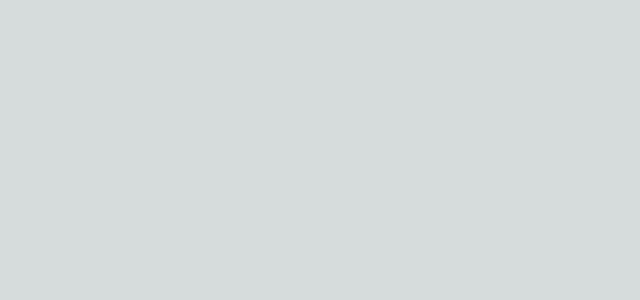
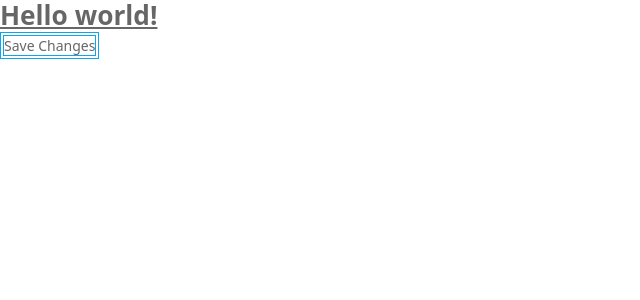
Before and after one commit to sanguu516/PAPE-HELTH, a Next.js app: page / in a window 1280 px wide. Shown: the top 300 px of the page, without its empty margins (0-640 px from the left). Built offline with nearby package versions, Linux system fonts and the light colour scheme.

Commit message:
tailwindcss추가

```diff
--- a/package.json
+++ b/package.json
@@ -20,5 +20,10 @@
     "react-query": "^3.39.3",
     "typescript": "5.0.3",
     "zustand": "^4.3.7"
+  },
+  "devDependencies": {
+    "autoprefixer": "^10.4.14",
+    "postcss": "^8.4.21",
+    "tailwindcss": "^3.3.1"
   }
 }
--- /dev/null
+++ b/postcss.config.js
@@ -0,0 +1,6 @@
+module.exports = {
+  plugins: {
+    tailwindcss: {},
+    autoprefixer: {},
+  },
+}
--- a/src/pages/index.tsx
+++ b/src/pages/index.tsx
@@ -6,5 +6,12 @@ import styles from "@/styles/Home.module.css";
 const inter = Inter({ subsets: ["latin"] });
 
 export default function Home() {
-  return <></>;
+  return (
+    <>
+      <h1 className="text-3xl font-bold underline">Hello world!</h1>
+      <button className="border-double border-4 border-sky-500">
+        Save Changes
+      </button>
+    </>
+  );
 }
--- a/src/styles/globals.css
+++ b/src/styles/globals.css
@@ -1,107 +1,136 @@
-:root {
-  --max-width: 1100px;
-  --border-radius: 12px;
-  --font-mono: ui-monospace, Menlo, Monaco, 'Cascadia Mono', 'Segoe UI Mono',
-    'Roboto Mono', 'Oxygen Mono', 'Ubuntu Monospace', 'Source Code Pro',
-    'Fira Mono', 'Droid Sans Mono', 'Courier New', monospace;
+@tailwind base;
+@tailwind components;
+@tailwind utilities;
 
-  --foreground-rgb: 0, 0, 0;
-  --background-start-rgb: 214, 219, 220;
-  --background-end-rgb: 255, 255, 255;
-
-  --primary-glow: conic-gradient(
-    from 180deg at 50% 50%,
-    #16abff33 0deg,
-    #0885ff33 55deg,
-    #54d6ff33 120deg,
-    #0071ff33 160deg,
-    transparent 360deg
-  );
-  --secondary-glow: radial-gradient(
-    rgba(255, 255, 255, 1),
-    rgba(255, 255, 255, 0)
-  );
-
-  --tile-start-rgb: 239, 245, 249;
-  --tile-end-rgb: 228, 232, 233;
-  --tile-border: conic-gradient(
-    #00000080,
-    #00000040,
-    #00000030,
-    #00000020,
-    #00000010,
-    #00000010,
-    #00000080
-  );
-
-  --callout-rgb: 238, 240, 241;
-  --callout-border-rgb: 172, 175, 176;
-  --card-rgb: 180, 185, 188;
-  --card-border-rgb: 131, 134, 135;
+/* v2.0 | 20110126
+  http://meyerweb.com/eric/tools/css/reset/
+  License: none (public domain)
+*/
+html,
+body,
+div,
+span,
+applet,
+object,
+iframe,
+h1,
+h2,
+h3,
+h4,
+h5,
+h6,
+p,
+blockquote,
+pre,
+a,
+abbr,
+acronym,
+address,
+big,
+cite,
+code,
+del,
+dfn,
+em,
+img,
+ins,
+kbd,
+q,
+s,
+samp,
+small,
+strike,
+strong,
+sub,
+sup,
+tt,
+var,
+b,
+u,
+i,
+center,
+dl,
+dt,
+dd,
+ol,
+ul,
+li,
+fieldset,
+form,
+label,
+legend,
+table,
+caption,
+tbody,
+tfoot,
+thead,
+tr,
+th,
+td,
+article,
+aside,
+canvas,
+details,
+embed,
+figure,
+figcaption,
+footer,
+header,
+hgroup,
+menu,
+nav,
+output,
+ruby,
+section,
+summary,
+time,
+mark,
+audio,
+video {
+  margin: 0;
+  padding: 0;
+  border: 0;
+  font-size: 100%;
+  font-style: normal;
+  vertical-align: baseline;
+  font-size: 14px;
+  font-weight: 500;
+  color: rgba(0, 0, 0, 0.6);
 }
 
-@media (prefers-color-scheme: dark) {
-  :root {
-    --foreground-rgb: 255, 255, 255;
-    --background-start-rgb: 0, 0, 0;
-    --background-end-rgb: 0, 0, 0;
-
-    --primary-glow: radial-gradient(rgba(1, 65, 255, 0.4), rgba(1, 65, 255, 0));
-    --secondary-glow: linear-gradient(
-      to bottom right,
-      rgba(1, 65, 255, 0),
-      rgba(1, 65, 255, 0),
-      rgba(1, 65, 255, 0.3)
-    );
-
-    --tile-start-rgb: 2, 13, 46;
-    --tile-end-rgb: 2, 5, 19;
-    --tile-border: conic-gradient(
-      #ffffff80,
-      #ffffff40,
-      #ffffff30,
-      #ffffff20,
-      #ffffff10,
-      #ffffff10,
-      #ffffff80
-    );
-
-    --callout-rgb: 20, 20, 20;
-    --callout-border-rgb: 108, 108, 108;
-    --card-rgb: 100, 100, 100;
-    --card-border-rgb: 200, 200, 200;
-  }
+/* HTML5 display-role reset for older browsers */
+article,
+aside,
+details,
+figcaption,
+figure,
+footer,
+header,
+hgroup,
+menu,
+nav,
+section {
+  display: block;
 }
-
-* {
-  box-sizing: border-box;
-  padding: 0;
-  margin: 0;
+body {
+  line-height: 1.4;
 }
-
-html,
-body {
-  max-width: 100vw;
-  overflow-x: hidden;
+ol,
+ul {
+  list-style: none;
 }
-
-body {
-  color: rgb(var(--foreground-rgb));
-  background: linear-gradient(
-      to bottom,
-      transparent,
-      rgb(var(--background-end-rgb))
-    )
-    rgb(var(--background-start-rgb));
+blockquote,
+q {
+  quotes: none;
 }
-
-a {
-  color: inherit;
-  text-decoration: none;
+blockquote:before,
+blockquote:after,
+q:before,
+q:after {
+  content: "";
+  content: none;
 }
-
-@media (prefers-color-scheme: dark) {
-  html {
-    color-scheme: dark;
-  }
+table {
+  border-collapse: collapse;
+  border-spacing: 0;
 }
--- /dev/null
+++ b/tailwind.config.js
@@ -0,0 +1,15 @@
+/** @type {import('tailwindcss').Config} */
+module.exports = {
+  content: [
+    "./app/**/*.{js,ts,jsx,tsx}",
+    "./pages/**/*.{js,ts,jsx,tsx}",
+    "./components/**/*.{js,ts,jsx,tsx}",
+
+    // Or if using `src` directory:
+    "./src/**/*.{js,ts,jsx,tsx}",
+  ],
+  theme: {
+    extend: {},
+  },
+  plugins: [],
+}
```
Also changed, not shown: 1 other file (tests, documents, lock files or other folders).
